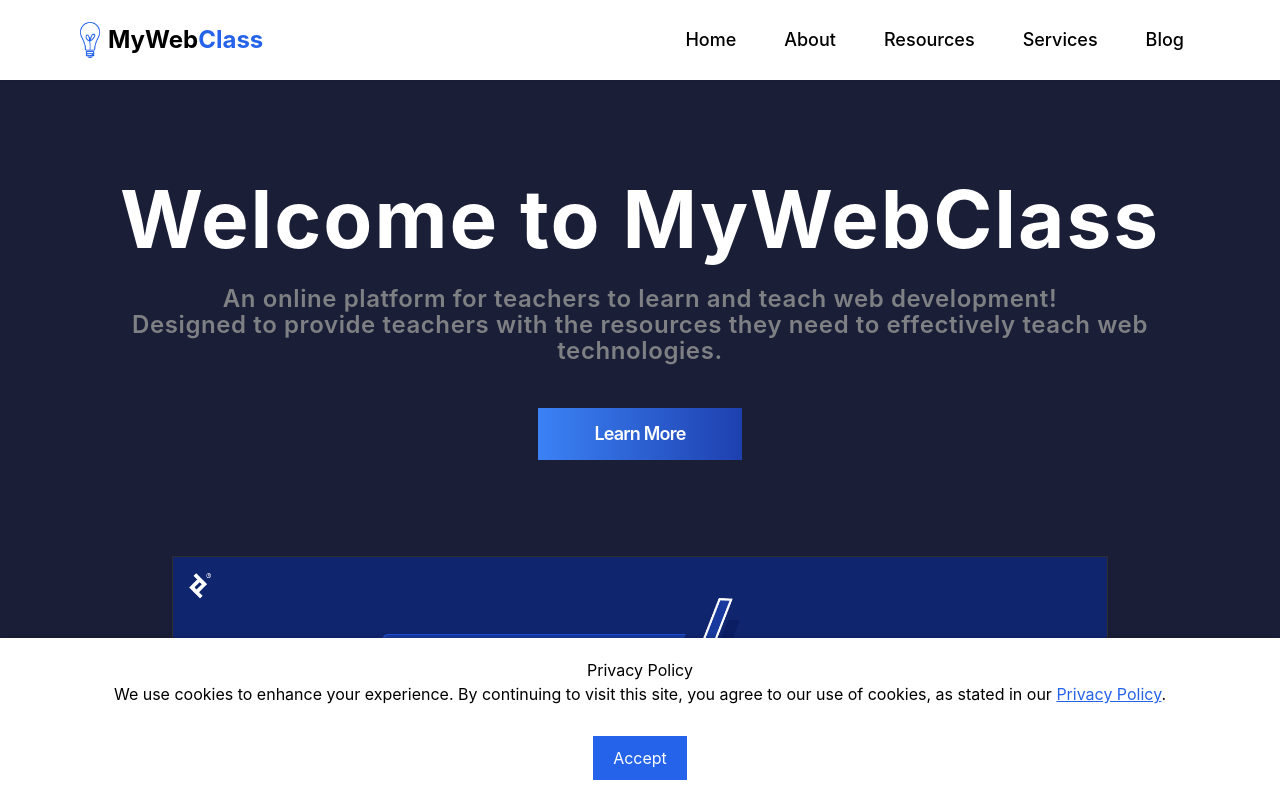
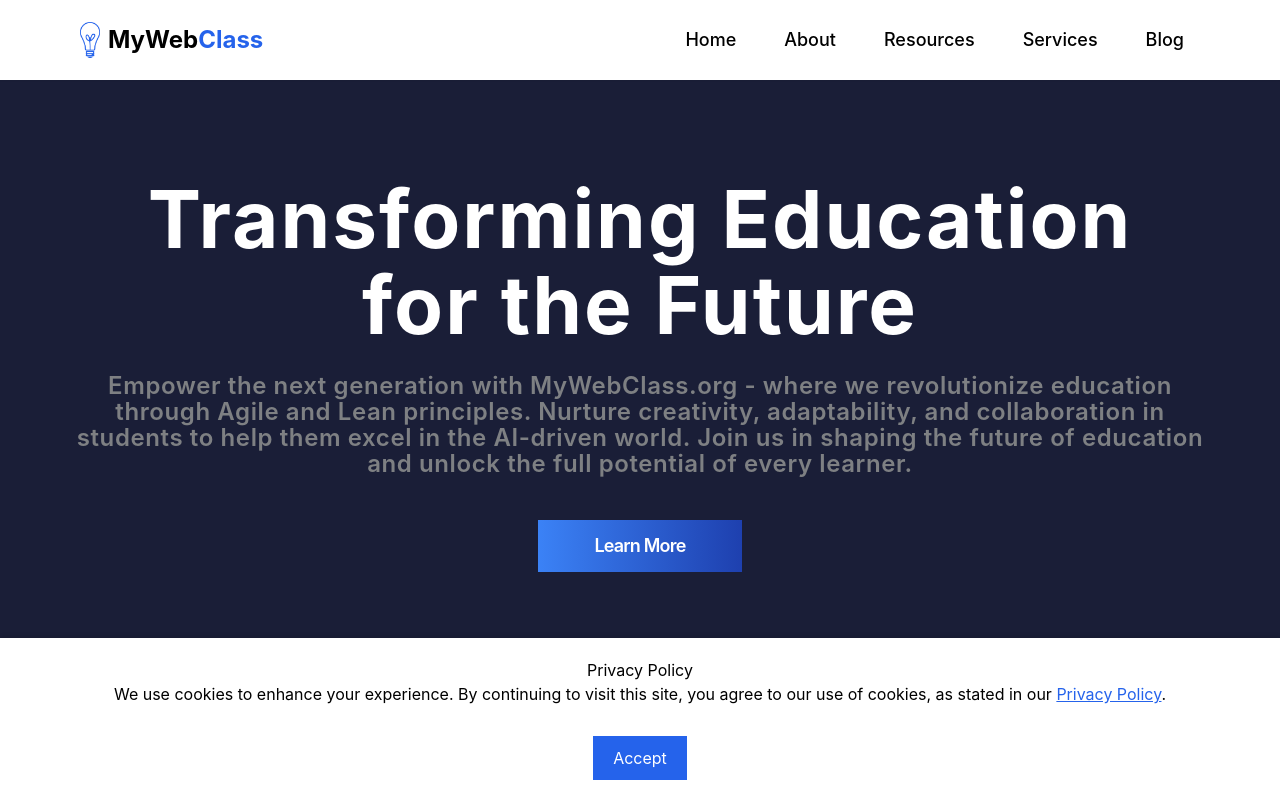
Before and after one commit to tanner666/Next.js_Website_IS601, a Next.js app: page / in a window 1280 px wide. Shown: the top 798 px of the page. Built offline with nearby package versions, Linux system fonts and the light colour scheme.

Commit message:
added hero text and value proposition to homepage

```diff
--- a/pages/index.js
+++ b/pages/index.js
@@ -17,12 +17,10 @@ export default function Home({ allPostsData }) {
       <section className="body-font">
         <div className="max-w-6xl pt-12 pb-24 mx-auto text-center">
           <h1 className="text-80 lh-6 ld-04 font-bold title mb-6">
-            Welcome to MyWebClass
+            Transforming Education <br/> for the Future
           </h1>
           <h2 className="text-2xl font-semibold lh-6 ld-04 pb-11 subtext">
-          An online platform for teachers to learn and teach web development!
-            <br />
-            Designed to provide teachers with the resources they need to effectively teach web technologies.
+            Empower the next generation with MyWebClass.org - where we revolutionize education through Agile and Lean principles. Nurture creativity, adaptability, and collaboration in students to help them excel in the AI-driven world. Join us in shaping the future of education and unlock the full potential of every learner.
           </h2>
           <Link href="/about/our-mission" className="inline-flex items-center py-3 px-14 font-semibold tracking-tighter text-white transition duration-500 ease-in-out transform bg-gradient-to-r from-blue-500 to-blue-800 text-md md:mt-0 focus:shadow-outline">
             <div className="flex text-lg justify-center">
```
